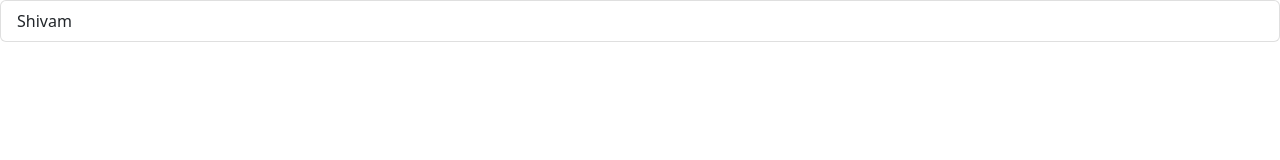
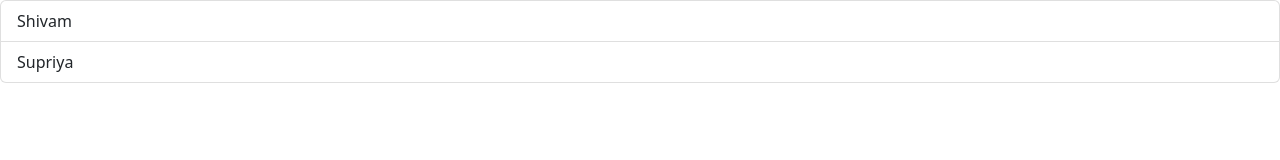
Before and after one commit to cwipedia-in/Industrial_Training_GPAN, a React (Create React App) app in the folder Week-2/Day4/dayfour/: page / in a window 1280 px wide. Shown: the top 160 px of the page. Built offline with nearby package versions, Linux system fonts and the light colour scheme.

Commit message:
new file

```diff
--- a/Week-2/Day4/dayfour/src/Components/names.component.js
+++ b/Week-2/Day4/dayfour/src/Components/names.component.js
@@ -4,6 +4,8 @@ const Names = () => {
         <>
           <ul class="list-group">
              <li class="list-group-item">Shivam</li>
+             <li class="list-group-item">Supriya</li>
+
 
 
         </ul>
```
Also changed, not shown: 1 other file (tests, documents, lock files or other folders).
